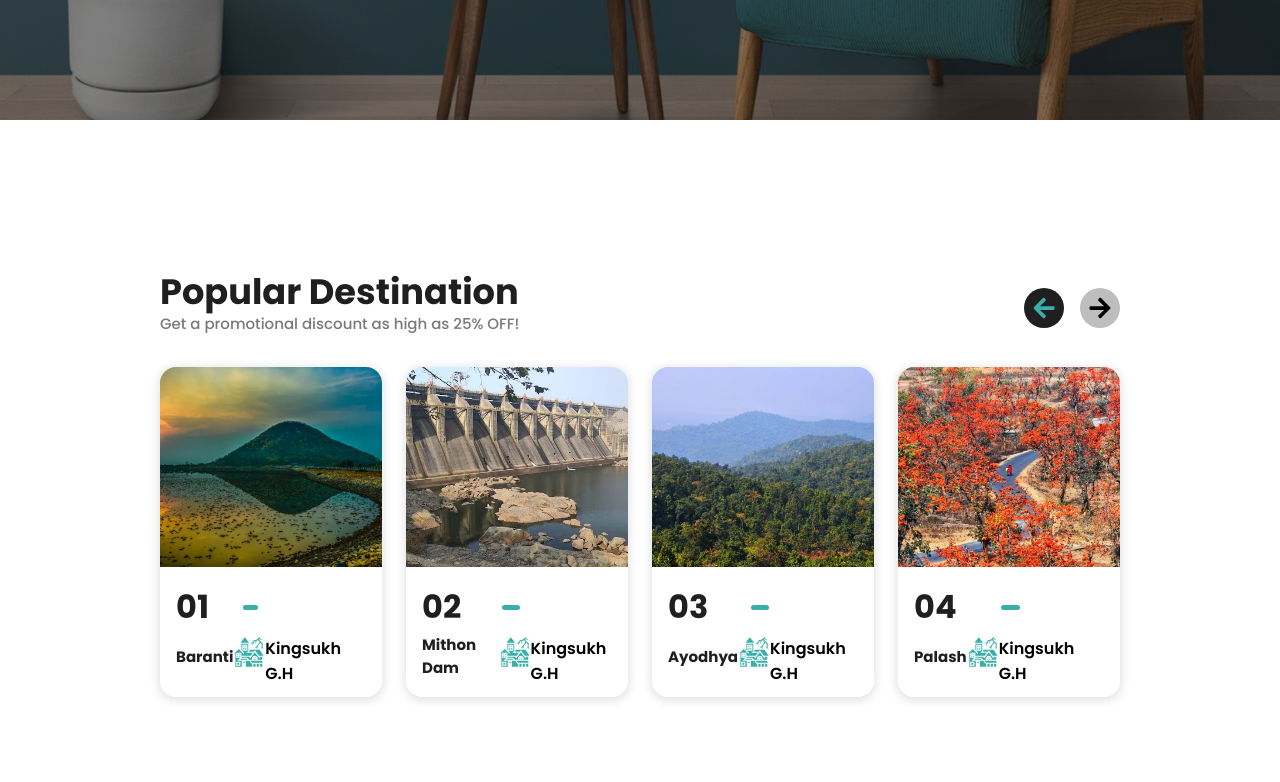
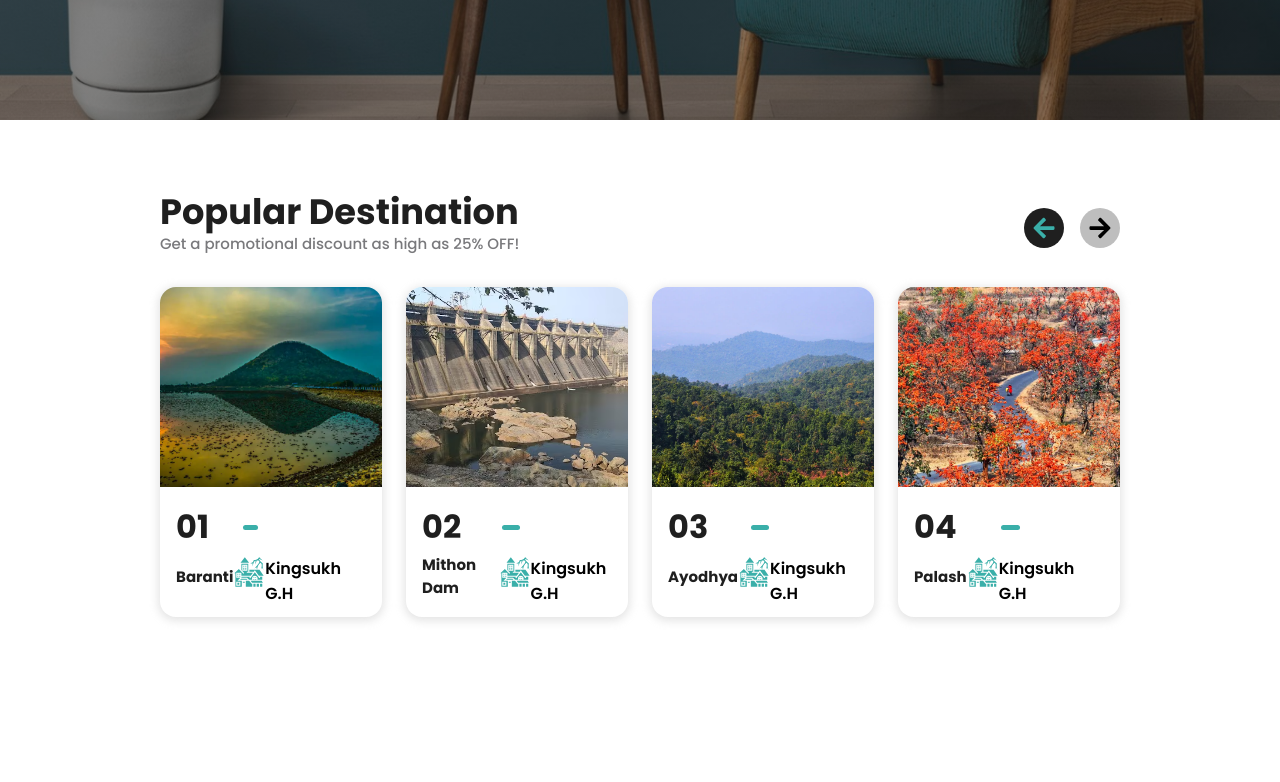
Before and after one commit to armanali13000/Intership-Project, a React (Create React App) app in the folder kingsukh-guest-house/: page / in a window 1280 px wide. Shown: the part 520-1302 px from the top of the page. Built offline with nearby package versions, Linux system fonts and the light colour scheme.

Commit message:
Fix Issue of animations

```diff
--- a/kingsukh-guest-house/package.json
+++ b/kingsukh-guest-house/package.json
@@ -1,4 +1,5 @@
 {
+  "homepage": "https://armanali13000.github.io/kingsukh-guest-house",
   "name": "kingsukh-guest-house",
   "version": "0.1.0",
   "private": true,
--- a/kingsukh-guest-house/src/components/About/About.jsx
+++ b/kingsukh-guest-house/src/components/About/About.jsx
@@ -64,7 +64,7 @@ const About = () => {
           <div className='videoCard container'>
             <div className='cardContent grid'>
 
-              <div data-aos='fade-right' data-aos-duration='2000' className='cardText'>
+              <div data-aos='zoom-in' data-aos-duration='1000' className='cardText'>
                 <h2>
                   Wonderful House experience
                 </h2>
@@ -75,7 +75,7 @@ const About = () => {
                 </p>
               </div>
 
-              <div data-aos='fade-left' data-aos-duration='2000' className='cardVideo'>
+              <div data-aos='zoom-in' data-aos-duration='1000' className='cardVideo'>
                 <video src={video} autoPlay loop muted type='video/mp4'></video>
               </div>
             </div>
--- a/kingsukh-guest-house/src/components/Location/location.jsx
+++ b/kingsukh-guest-house/src/components/Location/location.jsx
@@ -28,12 +28,12 @@ const Location = () => {
 
                     <div className='information'>
                             <div className='info'>
-                                <h2 data-aos='fade-right' data-aos-duration='2000'>5.4 <span>km</span></h2>
+                                <h2 data-aos='zoom-in' data-aos-duration='2000'>5.4 <span>km</span></h2>
                                 <p data-aos='fade-up' data-aos-duration='3000'>Away from the Town hall</p>
                             </div>
 
                             <div className='info'>
-                                <h2 data-aos='fade-left' data-aos-duration='2500'>18 <span>km</span></h2>
+                                <h2 data-aos='zoom-in' data-aos-duration='2500'>18 <span>km</span></h2>
                                 <p data-aos='fade-up' data-aos-duration='3500'>Away from the Airport</p>
                             </div>
                     </div>
--- a/kingsukh-guest-house/src/components/Offer/Offer.jsx
+++ b/kingsukh-guest-house/src/components/Offer/Offer.jsx
@@ -123,7 +123,7 @@ const Offer = () => {
 
 
                     <a href='https://api.whatsapp.com/send?phone=919007062180'>
-                    <button href='https://api.whatsapp.com/send?phone=919007062180' className='btn flex'>
+                    <button className='btn flex'>
                       View Details
                     <FaArrowRight className='icon'/>
                     </button>
--- a/kingsukh-guest-house/src/components/Popular/Popular.jsx
+++ b/kingsukh-guest-house/src/components/Popular/Popular.jsx
@@ -68,7 +68,7 @@ const Popular = () => {
 
       <div className='secContainer'>
         <div className='secHeader flex'>
-          <div data-aos='fade-right' data-aos-duration='2500' className='textDiv'>
+          <div className='textDiv'>
             <h2 className='secTitle'>
               Popular Destination
             </h2>
@@ -77,7 +77,7 @@ const Popular = () => {
             </p>
           </div>
 
-          <div data-aos='fade-left' data-aos-duration='3000' className='iconsDiv flex'>
+          <div className='iconsDiv flex'>
           <FaArrowLeft className='icon leftIcon'/>
           <FaArrowRight className='icon'/>
           </div>
@@ -100,8 +100,9 @@ const Popular = () => {
                <p>
                {location}
                 </p>
-
+                <a href='https://api.whatsapp.com/send?phone=919007062180'>
                 <FaArrowRight className='icon' />
+                </a>
 
               </div>
            </div>
--- a/kingsukh-guest-house/src/components/Popular/popular.css
+++ b/kingsukh-guest-house/src/components/Popular/popular.css
@@ -11,7 +11,7 @@
 }
 
 .popular {
-  padding-top: 15rem;
+  padding-top: 10rem;
 }
 .popular .secContainer .secHeader {
   flex-direction: column;
@@ -117,6 +117,7 @@
   font-weight: 700;
   color: var(--blackColor);
   position: relative;
+  width: -webkit-max-content;
   width: -moz-max-content;
   width: max-content;
 }
@@ -152,12 +153,20 @@
   height: 100%;
 }
 
+@media screen and (min-width: 380px) {
+  .popular {
+    padding-top: 5rem;
+  }
+}
 @media screen and (min-width: 480px) {
   .popular {
-    padding-top: 10rem;
+    padding-top: 6rem;
   }
 }
 @media screen and (min-width: 556px) {
+  .popular {
+    padding-top: 7rem;
+  }
   .popular .secContainer .secHeader {
     width: 100%;
     flex-direction: row;
@@ -179,7 +188,7 @@
 }
 @media screen and (min-width: 1024px) {
   .popular {
-    padding-top: 10rem;
+    padding-top: 5rem;
   }
   .popular .secContainer .secHeader .textDiv .secTitle {
     font-size: 2.2rem;
@@ -191,4 +200,5 @@
     grid-template-columns: repeat(4, 5fr);
     gap: 1.5rem !important;
   }
-}/*# sourceMappingURL=popular.css.map */
+}
+/*# sourceMappingURL=popular.css.map */
--- a/kingsukh-guest-house/src/components/Popular/popular.scss
+++ b/kingsukh-guest-house/src/components/Popular/popular.scss
@@ -13,7 +13,7 @@
 
 .popular
 {
-    padding-top: 15rem;
+    padding-top: 10rem;
 
     .secContainer
     {
@@ -219,11 +219,21 @@
 
 // Media Queries----------
 
+@media screen and (min-width: 380px)
+{
+    .popular
+    {
+        padding-top: 5rem;
+
+    }
+}
+
+
 @media screen and (min-width: 480px)
 {
     .popular
     {
-        padding-top: 10rem;
+        padding-top: 6rem;
 
     }
 }
@@ -233,6 +243,7 @@
 {
     .popular
     {
+        padding-top: 7rem;
         .secContainer
         {
             .secHeader
@@ -269,7 +280,7 @@
 {
     .popular
     {
-        padding-top: 10rem;
+        padding-top: 5rem;
 
         .secContainer
         {
```
Also changed, not shown: kingsukh-guest-house/src/components/Popular/popular.min.css, 2 other files (tests, documents, lock files or other folders).
